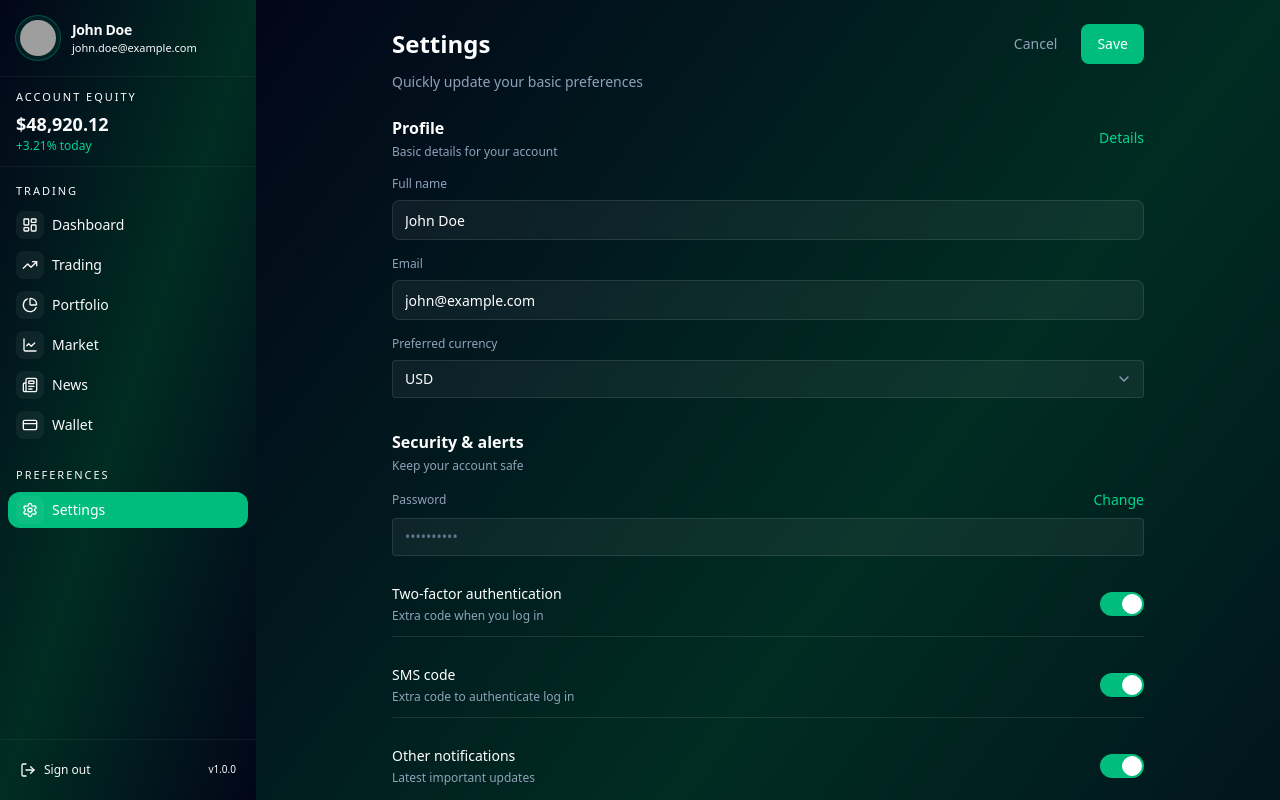
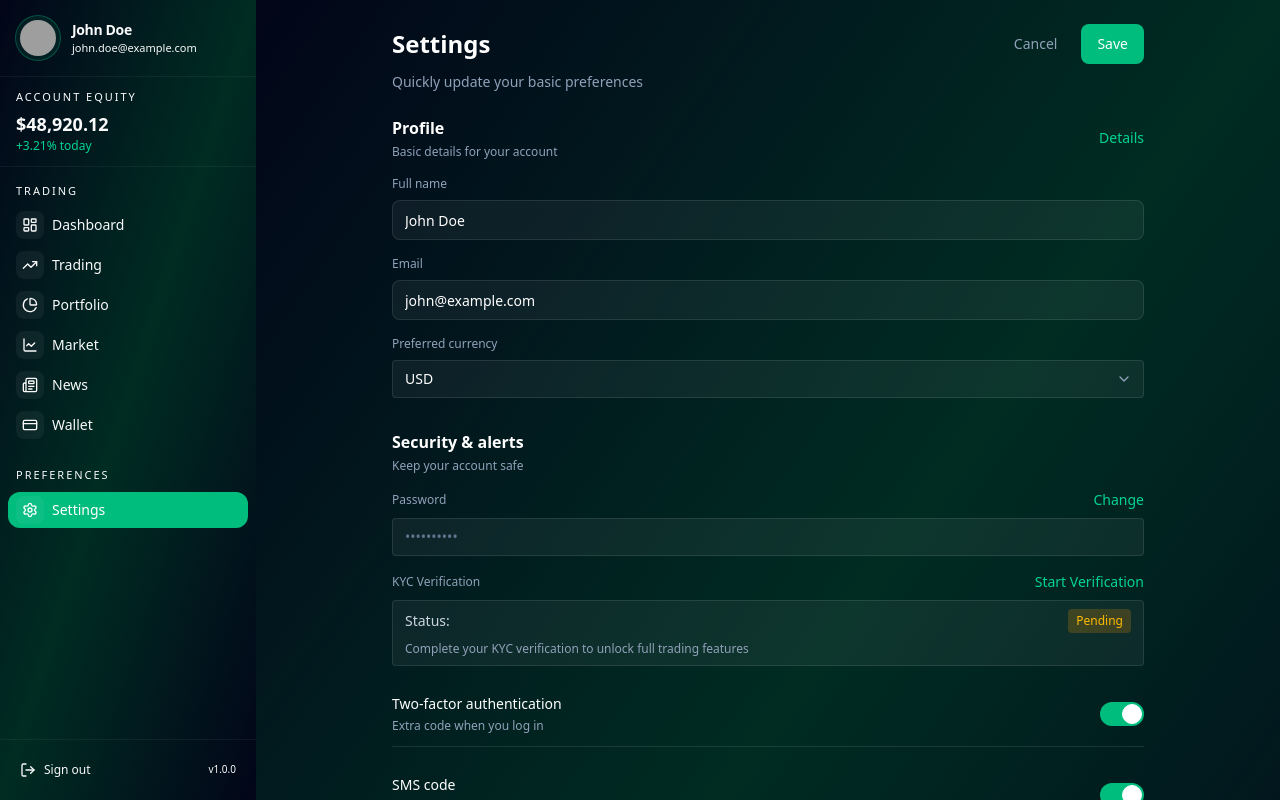
Before and after one commit to Jasmitsingh01/web-frontend, a Next.js app: page /dashboard/settings in a window 1280 px wide. Built offline with nearby package versions, Linux system fonts and the light colour scheme; grey boxes are pictures that could not be loaded.

Commit message:
feat: add dashboard settings page with profile, security, and bank account management sections

```diff
--- a/app/dashboard/settings/page.tsx
+++ b/app/dashboard/settings/page.tsx
@@ -110,6 +110,32 @@ export default function Settings() {
               disabled
               className="w-full bg-white/5 border border-white/10 rounded px-3 py-2 text-sm text-slate-500 cursor-not-allowed"
             />
+          </div>
+
+          {/* KYC Verification */}
+          <div className="mb-4">
+            <div className="flex items-center justify-between mb-2">
+              <label className="text-xs text-slate-400 font-medium">
+                KYC Verification
+              </label>
+              <a
+                href="/dashboard/verification"
+                className="text-sm text-emerald-400 hover:underline"
+              >
+                Start Verification
+              </a>
+            </div>
+            <div className="w-full bg-white/5 border border-white/10 rounded px-3 py-2 text-sm">
+              <div className="flex items-center justify-between">
+                <span className="text-slate-300">Status:</span>
+                <span className="px-2 py-1 bg-amber-500/20 text-amber-400 rounded text-xs font-medium">
+                  Pending
+                </span>
+              </div>
+              <p className="text-xs text-slate-400 mt-2">
+                Complete your KYC verification to unlock full trading features
+              </p>
+            </div>
           </div>
 
           {/* Two-factor authentication */}
```
